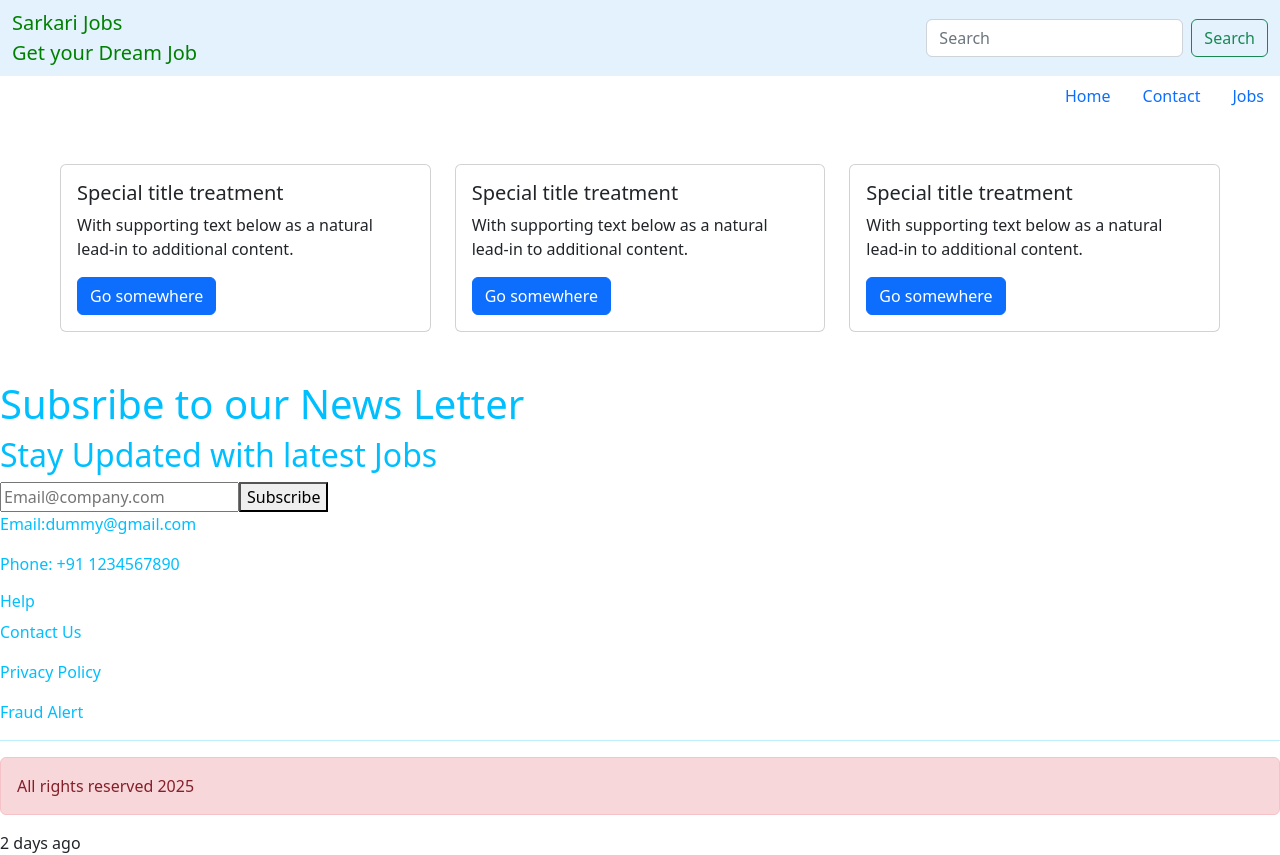
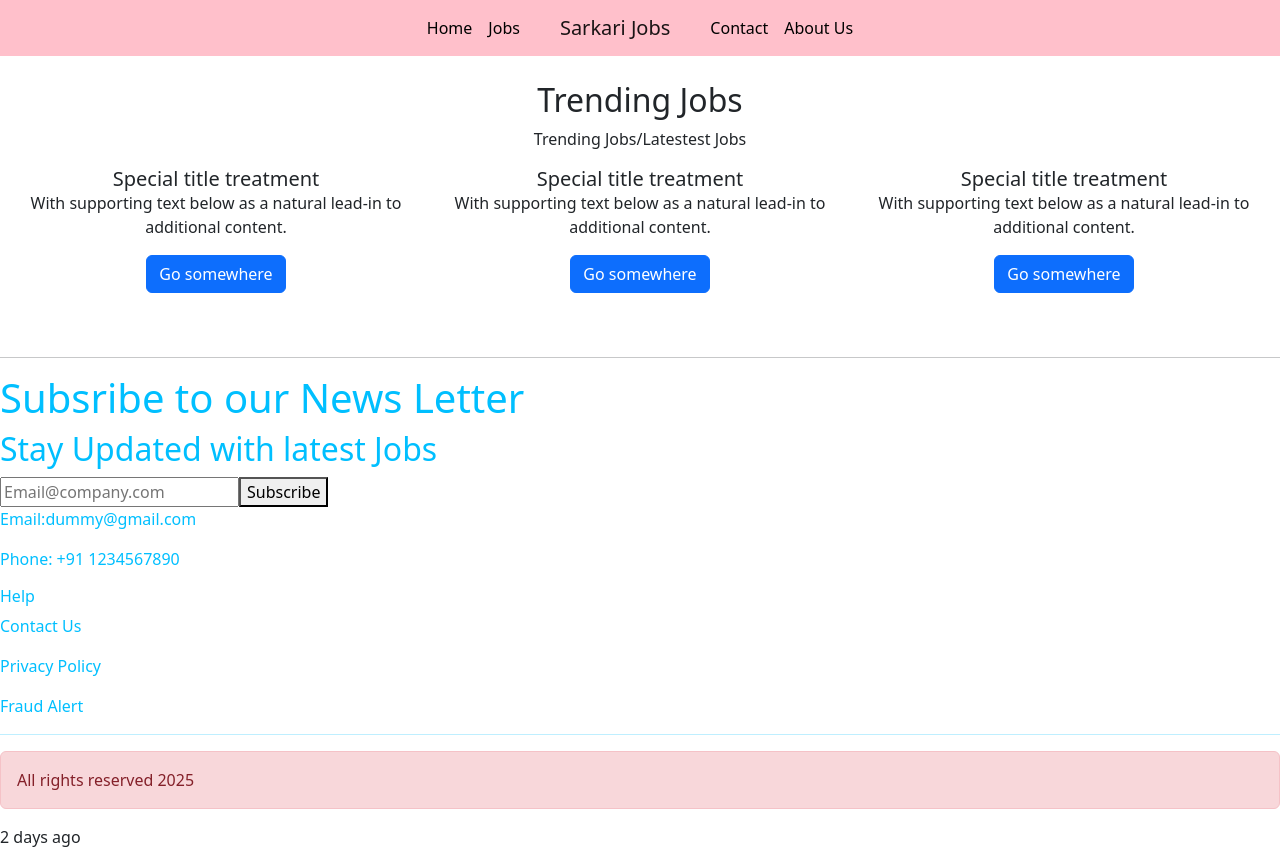
Before and after one commit to jainsurbhii/SarkariiJobs, an Angular app: page / in a window 1280 px wide. Built offline with nearby package versions, Linux system fonts and the light colour scheme.

Commit message:
treanding Jobs and header fixed

```diff
--- a/src/app/header/header.component.css
+++ b/src/app/header/header.component.css
@@ -0,0 +1,17 @@
+.navbar{
+    background-color: pink;
+}
+.navbar .navbar-nav .nav-link{
+    color: #000000;
+    font-size: 0 2rem;
+}
+@media screen and (min-width:768px) {
+    .navbar-brand{
+        margin-right:0;
+        padding:0 2rem;
+    }
+    .navbar .navbar-nav .nav-link{
+        font-size: 0.5rem 2rem;
+    }
+
+}
--- a/src/app/header/header.component.html
+++ b/src/app/header/header.component.html
@@ -1,25 +1,28 @@
-<div>
-    <nav class="navbar" style="background-color: #e3f2fd;">
+<div class="container-lg">
+    <nav class="navbar fixed-top navbar-expand-md">
         <div class="container-fluid">
-            <div class="navbar-header">
-                <a class="navbar-brand" style="color: green;">Sarkari Jobs <br>Get your Dream Job</a>
-                </div>
-
-          <form class="d-flex" role="search">
-            <input class="form-control me-2" type="search" placeholder="Search" aria-label="Search">
-            <button class="btn btn-outline-success" type="submit">Search</button>
-          </form>
-        </div>
-      </nav>
-</div>
-<ul class="nav justify-content-end">
+          <a class="navbar-brand fw-bold d-md-none" href="#">Sarkari Jobs</a>
+          <button class="navbar-toggler" type="button" data-bs-toggle="collapse" data-bs-target="#navbarNav" aria-controls="navbarNav" aria-expanded="false" aria-label="Toggle navigation">
+            <span class="navbar-toggler-icon"></span>
+          </button>
+          <div class="collapse navbar-collapse" id="navbarNav">
+            <ul class="navbar-nav mx-auto align-items-center">
               <li class="nav-item">
                 <a class="nav-link active" aria-current="page" href="#">Home</a>
               </li>
               <li class="nav-item">
+                <a class="nav-link" href="#">Jobs</a>
+              </li>
+              <a class="navbar-brand d-md-block" href="#">Sarkari Jobs</a>
+              <li class="nav-item">
                 <a class="nav-link" href="#">Contact</a>
               </li>
               <li class="nav-item">
-      <a class="nav-link" href="#">Jobs</a>
+                <a class="nav-link" href="#">About Us</a>
               </li>
             </ul>
+          </div>
+        </div>
+      </nav>
+</div>
+<hr>
--- a/src/app/trending-jobs/trending-jobs.component.html
+++ b/src/app/trending-jobs/trending-jobs.component.html
@@ -1,30 +1,22 @@
-<div class="row m-5">
-    <div class="col-sm-4 mb-3 mb-sm-0">
-      <div class="card">
-        <div class="card-body">
-          <h5 class="card-title">Special title treatment</h5>
+<div class="text-center py-5 m-3">
+<h2>Trending Jobs</h2>
+<p>Trending Jobs/Latestest Jobs</p>
+<div class="row">
+    <div class="col-sm-4">
+        <h5 class="card-title">Special title treatment</h5>
+        <p class="card-text">With supporting text below as a natural lead-in to additional content.</p>
+        <a href="#" class="btn btn-primary">Go somewhere</a>
+    </div>
+    <div class="col-sm-4">
+        <h5 class="card-title">Special title treatment</h5>
           <p class="card-text">With supporting text below as a natural lead-in to additional content.</p>
           <a href="#" class="btn btn-primary">Go somewhere</a>
-        </div>
-      </div>
     </div>
     <div class="col-sm-4">
-      <div class="card">
-        <div class="card-body">
-          <h5 class="card-title">Special title treatment</h5>
+        <h5 class="card-title">Special title treatment</h5>
           <p class="card-text">With supporting text below as a natural lead-in to additional content.</p>
           <a href="#" class="btn btn-primary">Go somewhere</a>
-        </div>
-      </div>
     </div>
-    <div class="col-sm-4">
-        <div class="card">
-          <div class="card-body">
-            <h5 class="card-title">Special title treatment</h5>
-            <p class="card-text">With supporting text below as a natural lead-in to additional content.</p>
-            <a href="#" class="btn btn-primary">Go somewhere</a>
-          </div>
-        </div>
-      </div>
-
-  </div>
+</div>
+</div>
+<hr>
```
Lines whose indentation alone changed are shown as unchanged.
